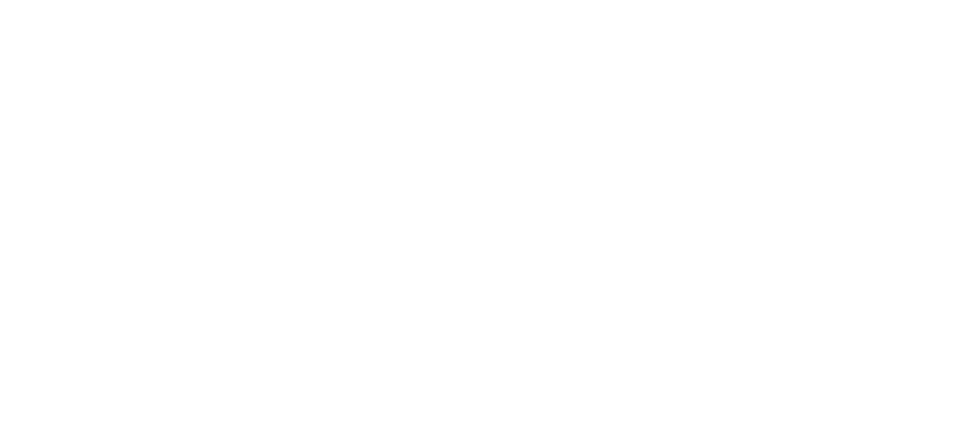
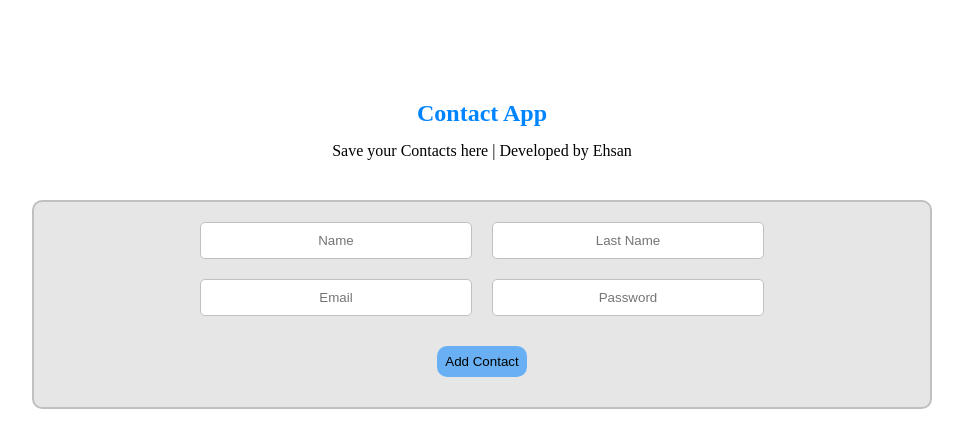
Before and after one commit to EhsanTheCoder98/Contact-App, a React (Create React App) app: page / in a window 1280 px wide. Shown: the top 448 px of the page, without its empty margins (158-1121 px from the left). Built offline with nearby package versions, Linux system fonts and the light colour scheme.

Commit message:
Main component UI Done!

```diff
--- a/src/App.js
+++ b/src/App.js
@@ -1,9 +1,10 @@
 import React from 'react';
+import Main from './components/Main';
 
 const App = () => {
   return (
     <div>
-
+      <Main />
     </div>
   );
 };
--- /dev/null
+++ b/src/components/Main.js
@@ -0,0 +1,24 @@
+import React from "react";
+import styles from "./Main.module.css";
+
+const Main = () => {
+  return (
+    <div className={styles.container}>
+      <h2>Contact App</h2>
+      <p>Save your Contacts here | Developed by Ehsan</p>
+      <form className={styles.formContainer}>
+        <div>
+          <input type="text" placeholder="Name" />
+          <input type="text" placeholder="Last Name" />
+        </div>
+        <div>
+          <input type="email" placeholder="Email" />
+          <input type="password" placeholder="Password" />
+        </div>
+        <button>Add Contact</button>
+      </form>
+    </div>
+  );
+};
+
+export default Main;
--- /dev/null
+++ b/src/components/Main.module.css
@@ -0,0 +1,44 @@
+.container {
+    margin-top: 100px;
+}
+.container h2 {
+    color:rgb(0, 132, 255);
+    margin-bottom: 15px;
+}
+.formContainer {
+    display: flex;
+    flex-direction: column;
+    border: 2px solid silver;
+    width: 70%;
+    margin: 40px auto;
+    border-radius: 10px;
+    background-color: rgba(128, 128, 128, 0.195);
+    transition: all .15s ease;
+}
+.formContainer:hover {
+    background-color: rgba(128, 128, 128, 0.401);
+}
+.formContainer div {
+    margin-top: 20px;
+}
+.formContainer div input {
+    margin: 0 10px;
+    width: 250px;
+    border: 1px solid silver;
+    border-radius: 5px;
+    padding: 10px;
+    outline: none;
+}
+.formContainer button {
+    width: fit-content;
+    margin: 30px auto;
+    padding: 8px;
+    border:none;
+    border-radius: 10px;
+    background-color: rgba(0, 132, 255, 0.544);
+    cursor: pointer;
+    transition: all .12s ease;
+}
+.formContainer button:hover {
+    background-color: rgba(0, 132, 255, 0.827);
+}
--- /dev/null
+++ b/src/index.css
@@ -0,0 +1,5 @@
+* {
+    margin:0;
+    padding:0;
+    text-align: center;
+}
--- a/src/index.js
+++ b/src/index.js
@@ -1,6 +1,7 @@
 import React from 'react';
 import ReactDOM from 'react-dom/client';
 import App from './App';
+import "./index.css"
 
 const root = ReactDOM.createRoot(document.getElementById('root'));
 root.render(
```
